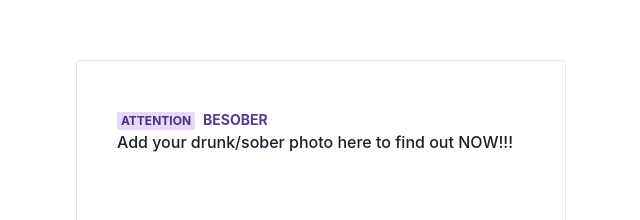
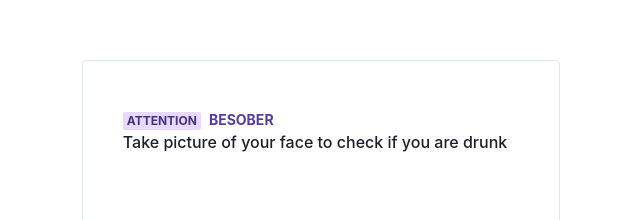
Before and after one commit to Loczki/BeSober, a React (Create React App) app in the folder frontend/drunk-detection/: page / in a window 1280 px wide. Shown: the part 141-361 px from the top of the page, without its empty margins (319-959 px from the left). Built offline with nearby package versions, Linux system fonts and the light colour scheme; no server answers.

Commit message:
podpowiedz aleluja

```diff
--- a/frontend/drunk-detection/src/App.js
+++ b/frontend/drunk-detection/src/App.js
@@ -250,7 +250,7 @@
               </Flex>
               <FormControl>
                 <FormLabel>
-                  Add your drunk/sober photo here to find out NOW!!!
+                  Take picture of your face to check if you are drunk
                 </FormLabel>
                 {/* <Input
                   borderWidth="0px"
```
